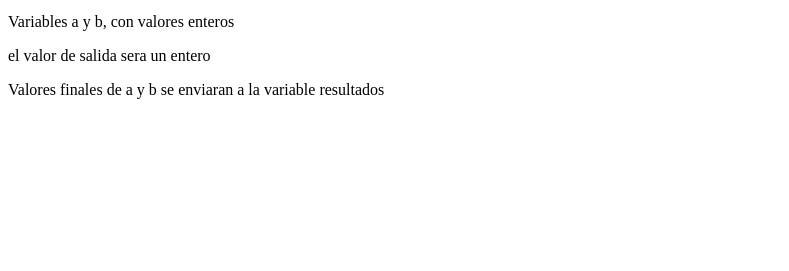
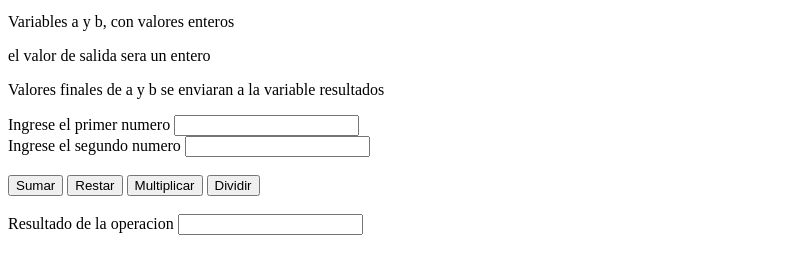
Before and after one commit to TitoDuarte/Calculadora-2, a plain HTML site: page Index.html in a window 1280 px wide. Shown: the part 101-372 px from the top of the page, without its empty margins (0-789 px from the left). Drawn offline with Linux system fonts and the light colour scheme.

Commit message:
Se agregaron los botones

```diff
--- a/Index.html
+++ b/Index.html
@@ -12,5 +12,20 @@
 <p>el valor de salida sera un entero</p>
 <p>Valores finales de a y b se enviaran a la variable resultados</p>
 
+<label for="a">Ingrese el primer numero</label>
+<input type="number" id="b" name="b"> <br>
+<label for="a">Ingrese el segundo numero</label>
+<input type="number" id="b" name="b"> <br> <br>
+
+
+<button>Sumar</button>
+<button>Restar</button>
+<button>Multiplicar</button>
+<button>Dividir</button><br> <br>
+
+
+<label for="resultado">Resultado de la operacion</label>
+<input type="number" id="Resultado" name="Resultado"> <br>
+
 </body>
 </html>
```
